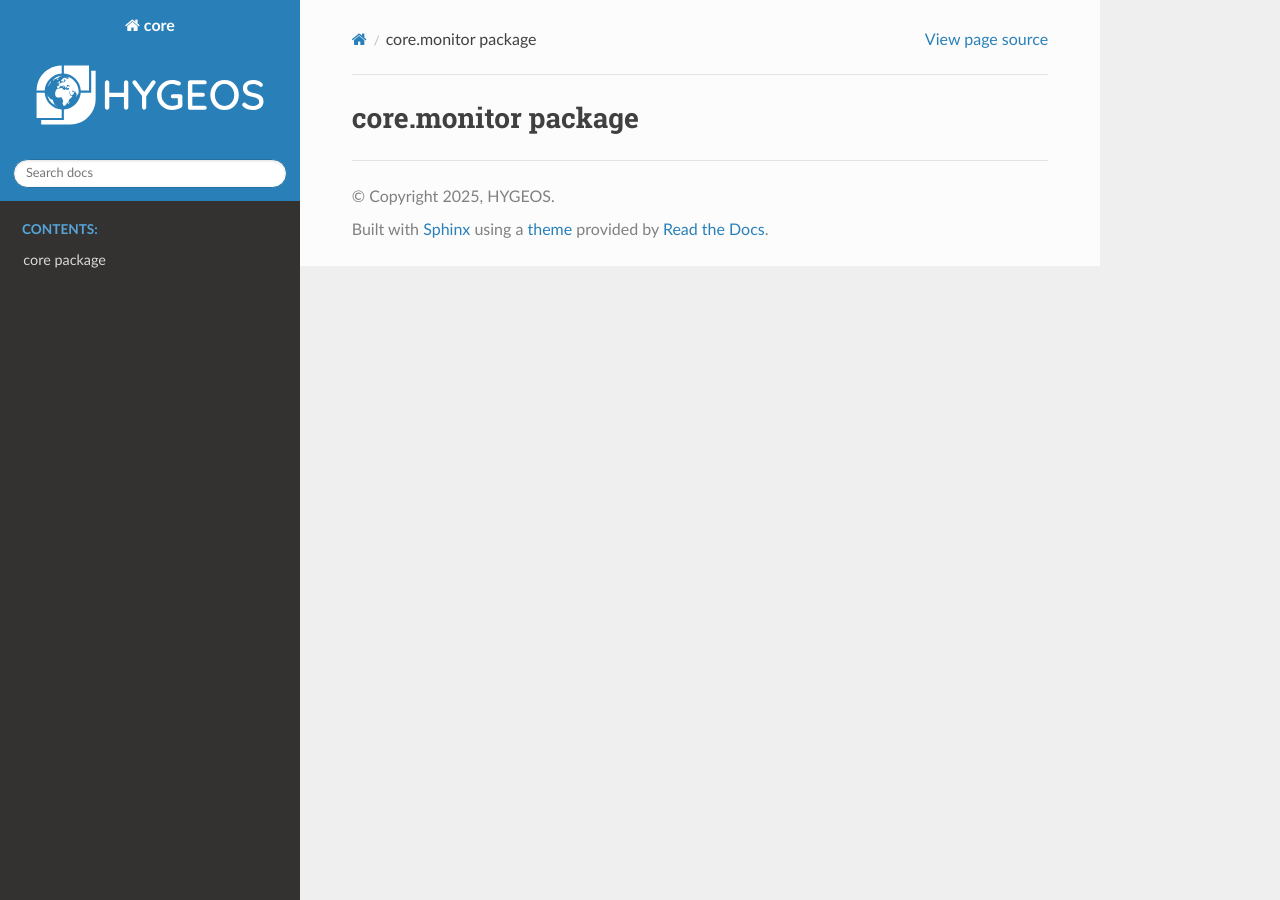
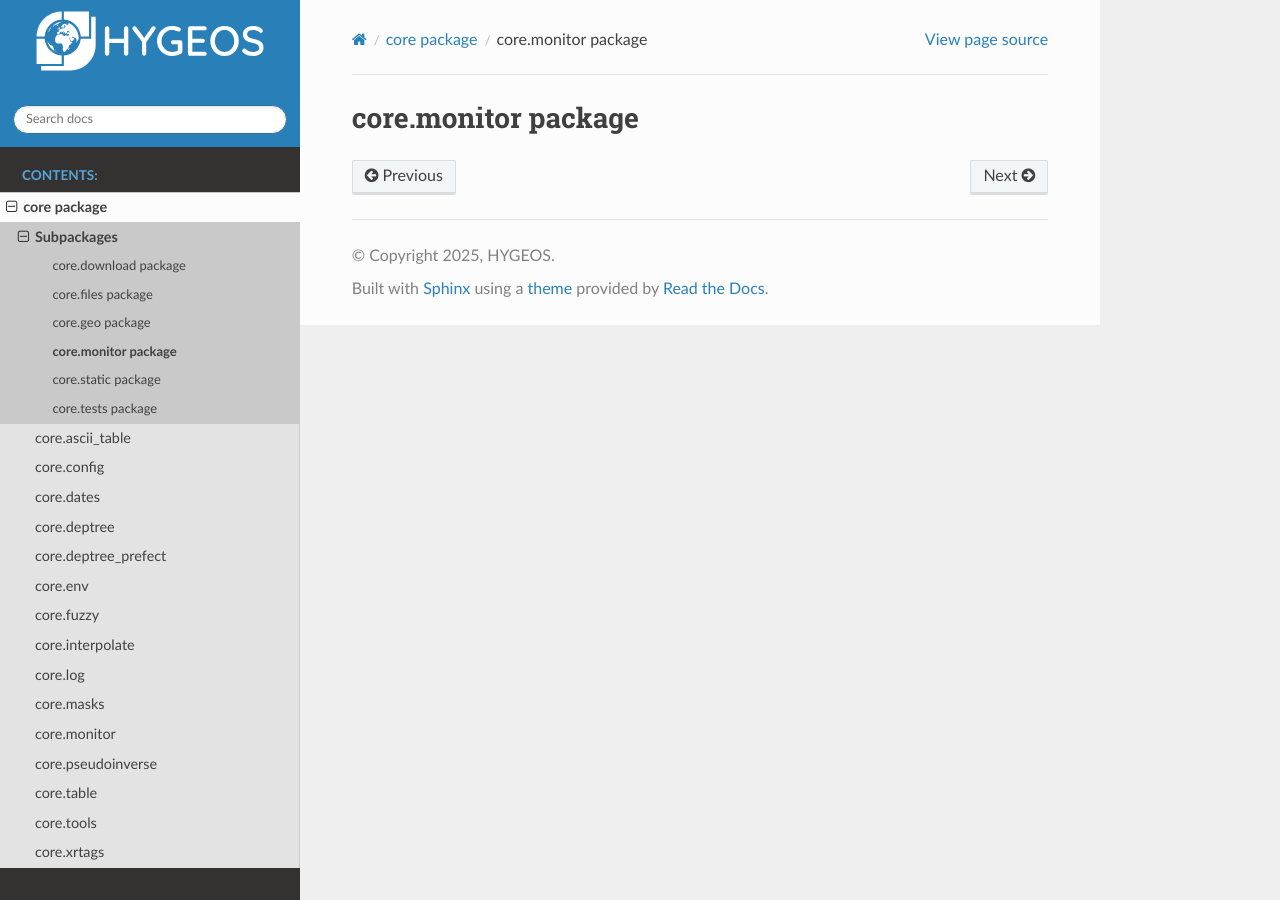
Before and after one commit to hygeos/core, a Sphinx documentation site: the page built from docs/source/core.monitor.rst, in a window 1280 px wide. Built offline with Sphinx 7.4.7 and the Read the Docs theme 3.1.0, drawn with Linux system fonts in a browser that asks for light colours; pages that are not in the unit, such as notebooks, are missing from menus.

```diff
--- a/docs/source/core.rst
+++ b/docs/source/core.rst
@@ -10,11 +10,19 @@ Subpackages
    core.download
    core.files
    core.geo
-   core.math
+   core.monitor
    core.static
    core.tests
 
 ----------
+
+core.ascii\_table
+------------------------
+
+.. automodule:: core.ascii_table
+   :members:
+   :show-inheritance:
+   :undoc-members:
 
 core.config
 ------------------
@@ -56,6 +64,22 @@ core.env
    :show-inheritance:
    :undoc-members:
 
+core.fuzzy
+-----------------
+
+.. automodule:: core.fuzzy
+   :members:
+   :show-inheritance:
+   :undoc-members:
+
+core.interpolate
+-----------------------
+
+.. automodule:: core.interpolate
+   :members:
+   :show-inheritance:
+   :undoc-members:
+
 core.log
 ---------------
 
@@ -76,6 +100,14 @@ core.monitor
 -------------------
 
 .. automodule:: core.monitor
+   :members:
+   :show-inheritance:
+   :undoc-members:
+
+core.pseudoinverse
+-------------------------
+
+.. automodule:: core.pseudoinverse
    :members:
    :show-inheritance:
    :undoc-members:
--- a/pyproject.toml
+++ b/pyproject.toml
@@ -22,7 +22,7 @@ default = { features = ["hyp", "sys"], solve-group = "default" }
 
 [tool.pixi.tasks]
 tests = "pytest tests"
-build_docs = "sphinx-build -b html /tmp/tmpb5vx_75v/source /tmp/tmpb5vx_75v/build -q"
+build_docs = "sphinx-build -b html docs/source docs/build"
 
 [tool.pixi.pypi-dependencies]
 core = { path = ".", editable = true }
```
Also changed, not shown: README.md (+2 -2 lines).
